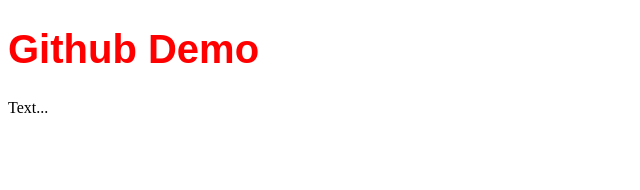
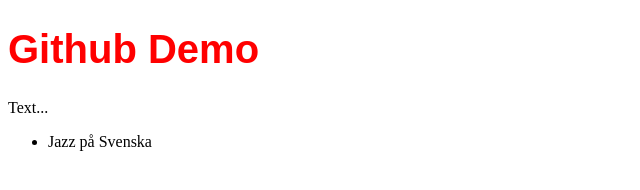
Before and after one commit to jryjson/github-demo-20250204, a plain HTML site: page index.html in a window 1280 px wide. Shown: the whole page, without its empty margins (0-640 px from the left). Drawn offline with Linux system fonts and the light colour scheme.

Commit message:
New ul Jan Johansson som klonad

```diff
--- a/index.html
+++ b/index.html
@@ -8,5 +8,8 @@
 <body>
 <h1>Github Demo</h1>
 <p>Text...</p>
+<ul>
+    <li>Jazz på Svenska</li>
+</ul>
 </body>
 </html>
```
